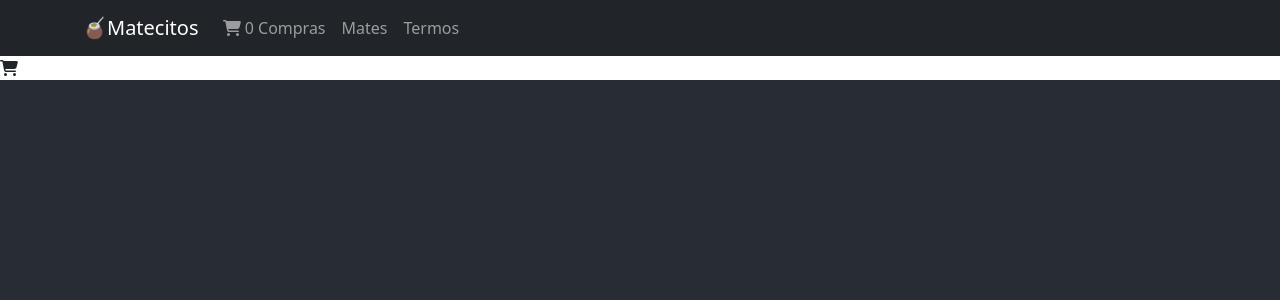
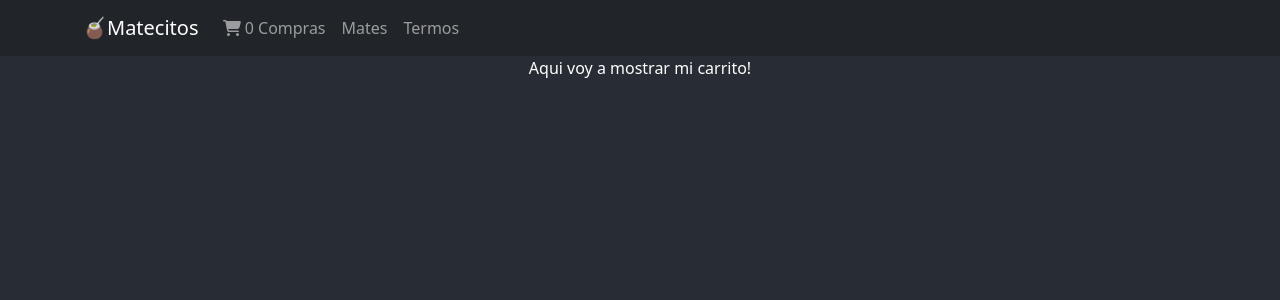
Before and after one commit to FranciscoManuelDiego/TiendaReactDiego, a React (Create React App) app: page /cart in a window 1280 px wide. Shown: the top 300 px of the page. Built offline with nearby package versions, Linux system fonts and the light colour scheme.

Commit message:
Actualice el carrito

```diff
--- a/src/App.js
+++ b/src/App.js
@@ -3,7 +3,7 @@ import './App.css';
 import NavBar from './components/Navbar/Navbar';
 import ItemListContainer from './components/ItemListContainer/ItemListContainer';
 import ItemDetailContainer from './components/ItemDetailCointainer/ItemDetailContainer';
-import Cart from './components/CartWidget';
+import Cart from './components/Cart/Cart';
 import { BrowserRouter, Routes , Route } from 'react-router-dom';
 
 
--- /dev/null
+++ b/src/components/Cart/Cart.jsx
@@ -0,0 +1,9 @@
+import React from 'react'
+import "./cart.css"
+const Cart = () => {
+return (
+    <div className='cart'>Aqui voy a mostrar mi carrito!</div>
+);
+}
+
+export default Cart
--- /dev/null
+++ b/src/components/Cart/cart.css
@@ -0,0 +1,5 @@
+.cart {
+    text-align: center;
+    background-color: #282c34;
+    color: white;
+}
--- a/src/components/CartWidget.jsx
+++ b/src/components/CartWidget.jsx
@@ -2,7 +2,7 @@ import { FontAwesomeIcon } from "@fortawesome/react-fontawesome";
 import {faCartShopping} from '@fortawesome/free-solid-svg-icons'
 
 import './Cart.css';
-const Cart = ({valor}) => {
+const CartWidget = ({valor}) => {
     return (
         <>
     <FontAwesomeIcon ClassName="Cart" icon={faCartShopping}/> <span> {valor}</span>
@@ -10,4 +10,4 @@ const Cart = ({valor}) => {
     );
 }
 
-export default Cart
+export default CartWidget
--- a/src/components/Navbar/Navbar.jsx
+++ b/src/components/Navbar/Navbar.jsx
@@ -3,7 +3,7 @@ import Nav from 'react-bootstrap/Nav';
 import Navbar from 'react-bootstrap/Navbar';
 import ItemListContainer from '../ItemListContainer/ItemListContainer';
 import NavDropdown from 'react-bootstrap/NavDropdown';
-import Cart from '../CartWidget';
+import CartWidget from '../CartWidget';
 const NavBar = () => {
     return (
     <Navbar collapseOnSelect expand="lg" bg="dark" variant="dark">
@@ -12,7 +12,7 @@ const NavBar = () => {
         <Navbar.Toggle aria-controls="responsive-navbar-nav" />
         <Navbar.Collapse id="responsive-navbar-nav">
         <Nav className="me-auto">
-            <Nav.Link  href="#"><Cart valor='0 '></Cart>Compras</Nav.Link>
+            <Nav.Link  href="/cart"><CartWidget valor='0 '></CartWidget>Compras</Nav.Link>
             <Nav.Link href="/categoria/Mates" >Mates</Nav.Link>
             <Nav.Link href="/categoria/Termos" > Termos</Nav.Link>
             {/* <NavDropdown title="Otros Productos" id="collasible-nav-dropdown">
```
